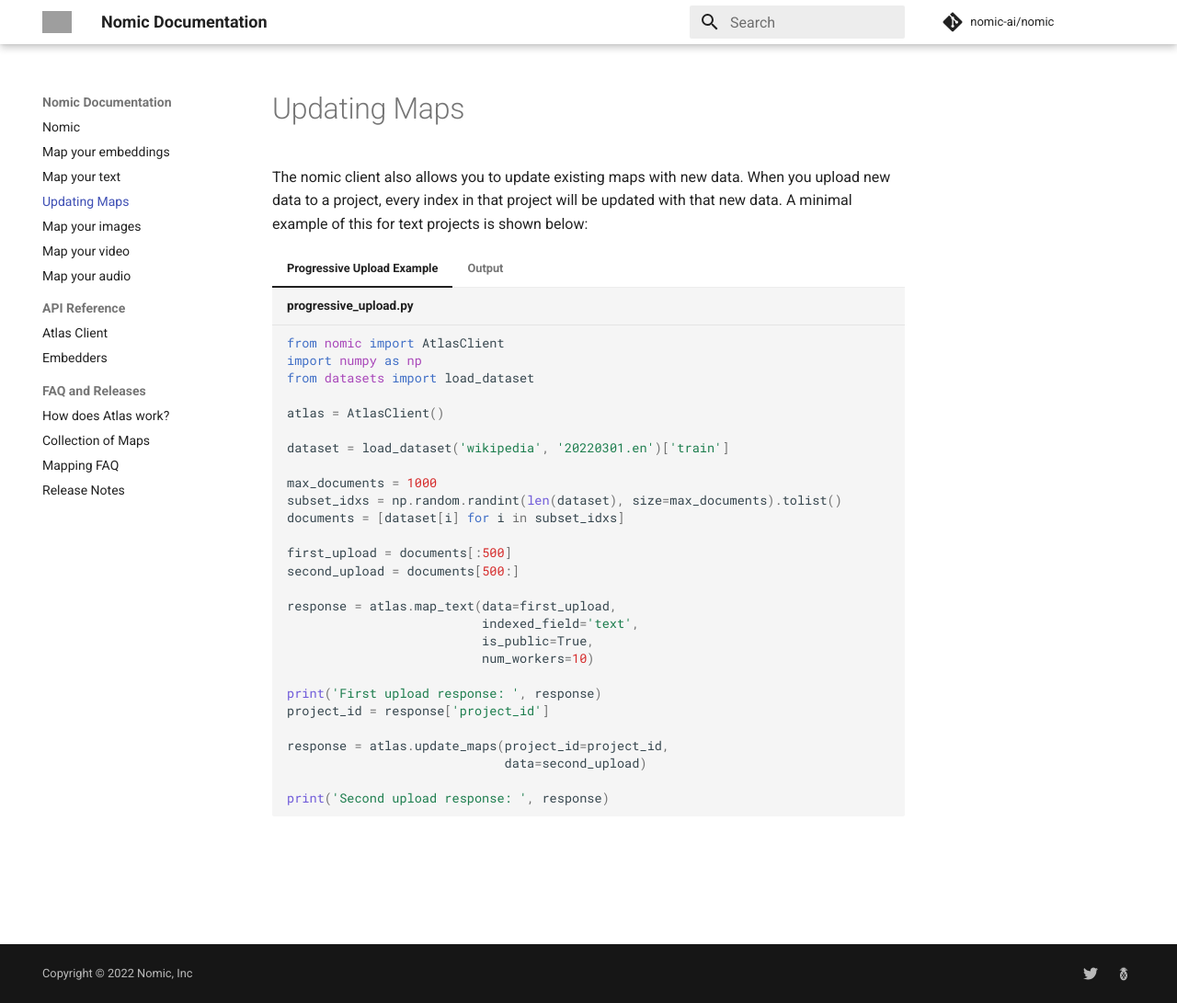
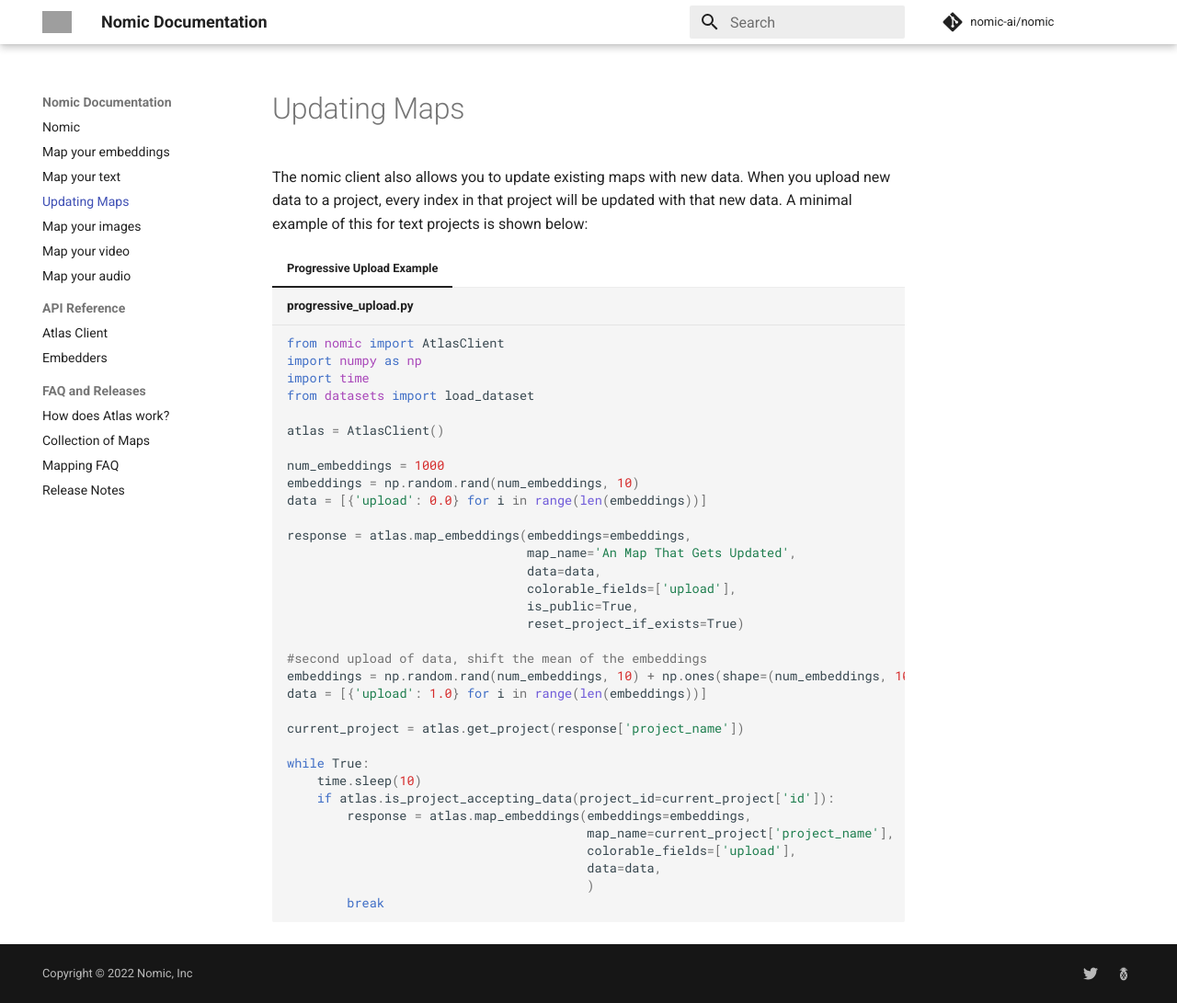
Before and after one commit to nomic-ai/nomic, an MkDocs documentation site: the page built from docs/updating_maps.md, in a window 1280 px wide and 1091 px high. Shown: the whole window at 92% size. Built offline with MkDocs 1.6.1 and Material for MkDocs 9.7.7, drawn with Linux system fonts in a browser that asks for light colours; comment, search, counter and statistics services are not loaded; grey boxes are pictures that could not be loaded.

Commit message:
Unified interface for progressive maps

````diff
--- a/docs/updating_maps.md
+++ b/docs/updating_maps.md
@@ -8,44 +8,35 @@
     ``` py title="progressive_upload.py"
     from nomic import AtlasClient
     import numpy as np
+    import time
     from datasets import load_dataset
 
     atlas = AtlasClient()
 
-    dataset = load_dataset('wikipedia', '20220301.en')['train']
+    num_embeddings = 1000
+    embeddings = np.random.rand(num_embeddings, 10)
+    data = [{'upload': 0.0} for i in range(len(embeddings))]
 
-    max_documents = 1000
-    subset_idxs = np.random.randint(len(dataset), size=max_documents).tolist()
-    documents = [dataset[i] for i in subset_idxs]
+    response = atlas.map_embeddings(embeddings=embeddings,
+                                    map_name='An Map That Gets Updated',
+                                    data=data,
+                                    colorable_fields=['upload'],
+                                    is_public=True,
+                                    reset_project_if_exists=True)
 
-    first_upload = documents[:500]
-    second_upload = documents[500:]
+    #second upload of data, shift the mean of the embeddings
+    embeddings = np.random.rand(num_embeddings, 10) + np.ones(shape=(num_embeddings, 10))
+    data = [{'upload': 1.0} for i in range(len(embeddings))]
 
-    response = atlas.map_text(data=first_upload,
-                              indexed_field='text',
-                              is_public=True,
-                              num_workers=10)
+    current_project = atlas.get_project(response['project_name'])
 
-    print('First upload response: ', response)
-    project_id = response['project_id']
-
-    response = atlas.update_maps(project_id=project_id,
-                                 data=second_upload)
-
-    print('Second upload response: ', response)
+    while True:
+        time.sleep(10)
+        if atlas.is_project_accepting_data(project_id=current_project['id']):
+            response = atlas.map_embeddings(embeddings=embeddings,
+                                            map_name=current_project['project_name'],
+                                            colorable_fields=['upload'],
+                                            data=data,
+                                            )
+            break
     ```
-
-=== "Output"
-
-    ``` bash
-    2022-08-26 10:54:50.116 | INFO     | nomic.atlas:create_project:124 - Creating project `marked-quilt` in organization `brandon`
-    2022-08-26 10:54:52.271 | INFO     | nomic.atlas:map_text:701 - Uploading text to Nomic's neural database Atlas.
-    1it [00:04,  4.04s/it]
-    2022-08-26 10:54:56.316 | INFO     | nomic.atlas:map_text:713 - Text upload succeeded.
-    2022-08-26 10:54:57.948 | INFO     | nomic.atlas:create_index:400 - Created map `dizzy-hamburger`: https://staging-atlas.nomic.ai/map/778ba906-0348-4d1a-a59e-e5ff752c6bc8/c7a2c226-65f9-447c-9bc6-9c66bd59299e
-    First upload response:  {'map': 'https://atlas.nomic.ai/map/778ba906-0348-4d1a-a59e-e5ff752c6bc8/c7a2c226-65f9-447c-9bc6-9c66bd59299e', 'job_id': '4f33ec17-dba2-4ca9-9f81-a7bc303ee570', 'index_id': '9ae5f720-2fa5-4905-9a2a-b8874e1cf081', 'project_id': '778ba906-0348-4d1a-a59e-e5ff752c6bc8'}
-    2022-08-26 10:54:58.348 | INFO     | nomic.atlas:update_maps:606 - Uploading data to Nomic's neural database Atlas.
-    1it [00:05,  5.60s/it]
-    2022-08-26 10:55:03.953 | INFO     | nomic.atlas:update_maps:626 - Upload succeeded.
-    Second upload response:  ['daf2c1df-6041-482e-9927-1a930c430492']
-    ```
````
Also changed, not shown: docs/how_does_atlas_work.md (+5 -5 lines), 2 other files.
